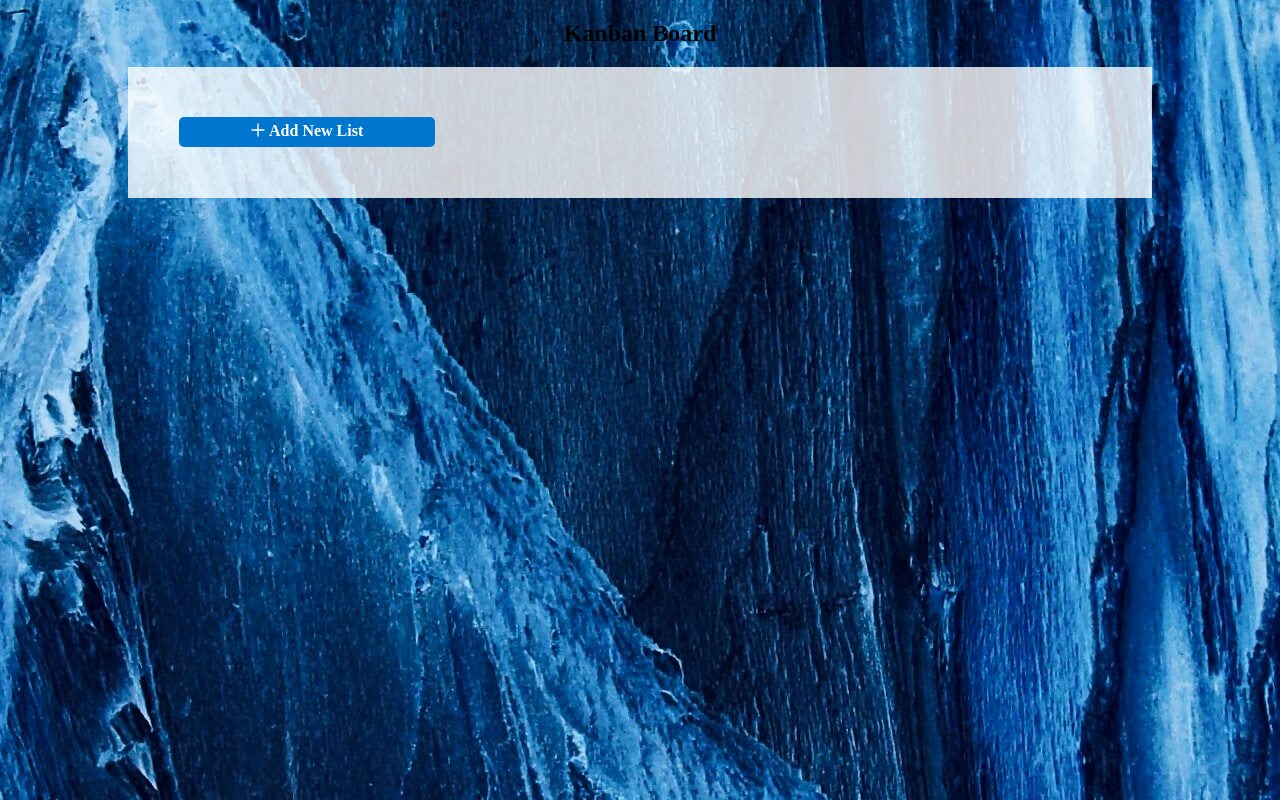
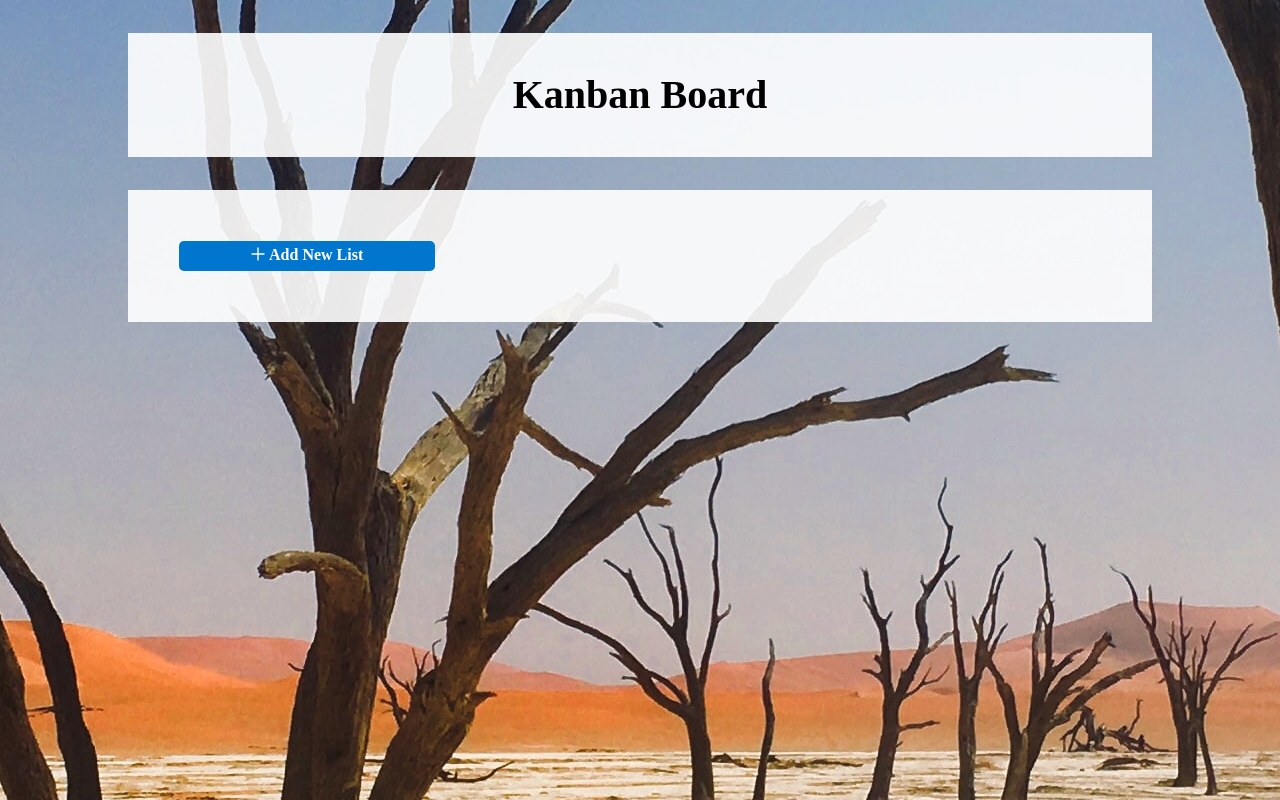
Before and after one commit to Afsana1313/task, a React (Create React App) app: page / in a window 1280 px wide. Built offline with nearby package versions, Linux system fonts and the light colour scheme.

Commit message:
added localstorage feature

```diff
--- a/src/App.tsx
+++ b/src/App.tsx
@@ -1,12 +1,22 @@
 import ListContainer from "./components/ListContainer";
 //import './App.scss';
-import { createContext, useState } from "react";
+import { createContext, useState, useEffect } from "react";
 import { CategoryType, ListType } from "./components/type";
 
 export const ThemeContext = createContext<any>(null);
 function App() {
   const [list, setList] = useState<ListType[] | null>(null);
   const [categoryList, setCategoryList] = useState<CategoryType[] | null>(null);
+  useEffect(() => {
+    if (localStorage.getItem("list") && localStorage.getItem("categoryList")) {
+      setList(JSON.parse(localStorage.getItem("list") as string));
+      setCategoryList(
+        JSON.parse(localStorage.getItem("categoryList") as string)
+      );
+    }
+    // localStorage.setItem("list", JSON.stringify(list));
+    // localStorage.setItem("categoryList", JSON.stringify(categoryList));
+  }, []);
   const value = {
     list,
     setList,
--- a/src/components/ListContainer.tsx
+++ b/src/components/ListContainer.tsx
@@ -20,6 +20,12 @@ function ListContainer() {
       categoryList?.length == null
         ? setCategoryList([newItem])
         : setCategoryList([...categoryList, newItem]);
+      categoryList?.length == null
+        ? localStorage.setItem("categoryList", JSON.stringify([newItem]))
+        : localStorage.setItem(
+            "categoryList",
+            JSON.stringify([...categoryList, newItem])
+          );
       setCategoryName("");
     } catch (e) {
       console.log(e);
--- a/src/components/SingleList.tsx
+++ b/src/components/SingleList.tsx
@@ -41,6 +41,9 @@ function SingleList({ item }: GetSingleListType) {
       color: `${getRandomColor()}`,
     };
     list?.length == null ? setList([newCard]) : setList([...list, newCard]);
+    list?.length == null
+      ? localStorage.setItem("list", JSON.stringify([newCard]))
+      : localStorage.setItem("list", JSON.stringify([...list, newCard]));
     setCard("");
     setFormOpen(false);
   };
@@ -66,6 +69,8 @@ function SingleList({ item }: GetSingleListType) {
     );
     setList(newList);
     setCategoryList(newCategoryList);
+    localStorage.setItem("list", JSON.stringify(newList));
+    localStorage.setItem("categoryList", JSON.stringify(newCategoryList));
   };
   const handleDisableInput = (e: any) => {
     setIsDisabled(false);
--- a/src/components/list.css
+++ b/src/components/list.css
@@ -1,6 +1,6 @@
 body{
     background-color: white;
-     background-image: url('../image/bg-1.jpg');
+     background-image: url('../image/bg-2.jpg');
     background-position: center;
     background-attachment: fixed;
     background-repeat: no-repeat;
@@ -8,6 +8,7 @@ body{
 }
 *{
     word-wrap: break-word;
+    transition: all 0.4s ease-in;
 }
 input::placeholder{
     color: black;
@@ -17,6 +18,13 @@ input::placeholder{
     margin: 0 auto;
     text-align: center;
 }
+.App h2{
+    font-size: 40px;
+    line-height: 24px;
+    padding: 50px 0;
+    color: black;
+    background-color: rgba(255,255,255,0.9);
+}
 .single-list{
     width: 20vw;
     height: 100%;
@@ -24,6 +32,10 @@ input::placeholder{
     background-color: white;
     padding: 10px;
     margin: 15px 7px;
+    border-radius: 0 0 10px 10px;
+    box-shadow: -8px 10px 6px -1px rgba(0,0,0,0.21);
+    -webkit-box-shadow: -8px 10px 6px -1px rgba(0,0,0,0.21);
+    -moz-box-shadow: -8px 10px 6px -1px rgba(0,0,0,0.21);
 }
 .single-card-container{
     background-color: white;
@@ -39,7 +51,7 @@ input::placeholder{
     display: flex;
     flex-direction: row;
     flex-wrap: wrap;
-    background-color: rgba(255,255,255,0.8);
+    background-color: rgba(255,255,255,0.9);
 }
 .list-container-wrapper, .list-container{
     text-align: left;
--- a/src/functions/controlFunctions.ts
+++ b/src/functions/controlFunctions.ts
@@ -5,6 +5,7 @@ export const getNewList = (list: ListType[], title: string, data: string) => {
     if (i.name === data) i.category = title;
     return i;
   });
+  localStorage.setItem("list", JSON.stringify(newList));
   return newList;
 };
 
@@ -59,5 +60,6 @@ const reArrangeId = (list: ListType[] | CategoryType[]) => {
 };
 export const deleteCard = (id: number, list: ListType[]) => {
   const newList = reArrangeId(list.filter((i: ListType) => i.id !== id));
+  localStorage.setItem("list", JSON.stringify(newList));
   return newList;
 };
```
